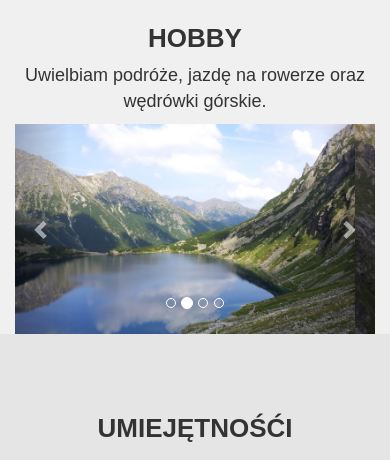
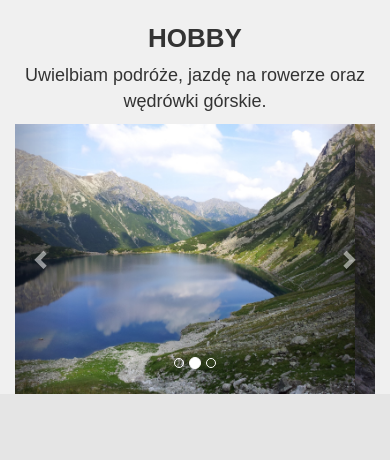
Before and after one commit to jefrey1986/portfolio, a plain HTML site: page index.html in a window 390 px wide. Shown: the part 1268-1728 px from the top of the page. Drawn offline with nearby package versions, Linux system fonts and the light colour scheme; a script that the page names is missing; a web font is replaced by a local one.

Commit message:
portfolio RWD

```diff
--- a/css/style.css
+++ b/css/style.css
@@ -351,7 +351,8 @@ footer p {
 
 	/* sekcja hobby + karuzela */
 	.carousel-inner {
-		height: 210px;
+		width: 100%;
+		height: auto;
 		object-fit: cover;
 	}
 
--- a/index.html
+++ b/index.html
@@ -52,7 +52,6 @@
                     <li data-target="#myCarousel" data-slide-to="0" class="active"></li>
                     <li data-target="#myCarousel" data-slide-to="1"></li>
                     <li data-target="#myCarousel" data-slide-to="2"></li>
-                    <li data-target="#myCarousel" data-slide-to="3"></li>
                 </ol>
                 <div class="carousel-inner" role="listbox">
                    <div class="carousel-inner" role="listbox">
@@ -63,9 +62,6 @@
                         <img class="d-block img-fluid" src="images/2.jpg" alt="droga na Rysy">
                     </div>
                     <div class="item example-3">
-                        <img class="d-block img-fluid" src="images/5.jpg" alt="Czerwone Wierchy">
-                    </div>
-                    <div class="item example-4">
                         <img class="d-block img-fluid" src="images/4.jpg" alt="Błędne Skały">
                     </div>
                 </div>
```
Also changed, not shown: images/5.JPG (deleted).
